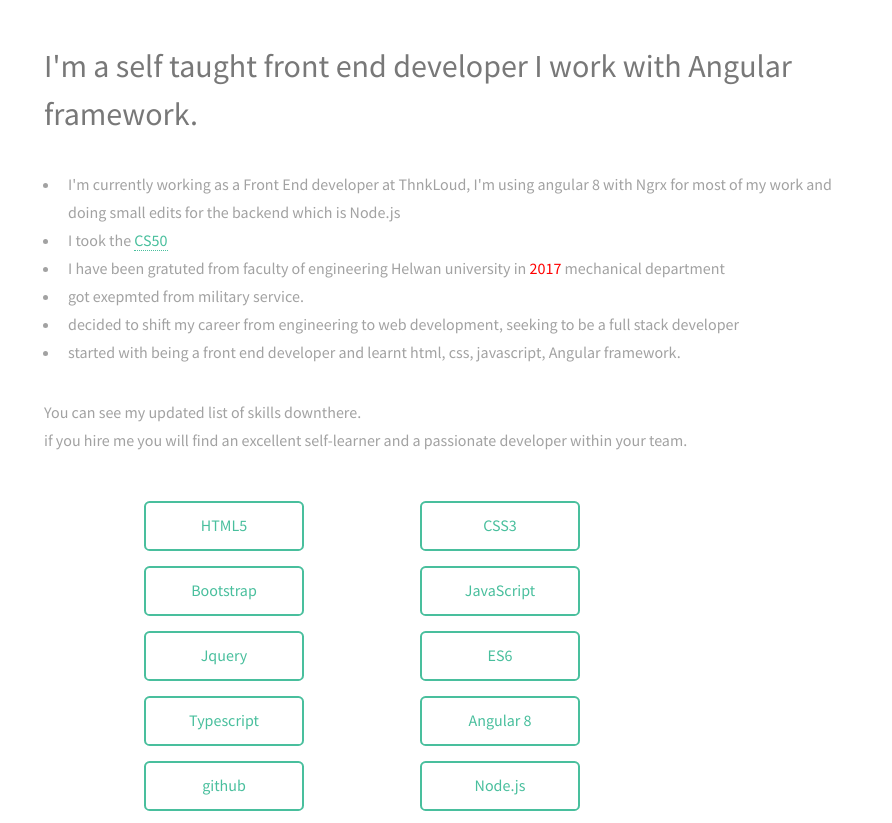
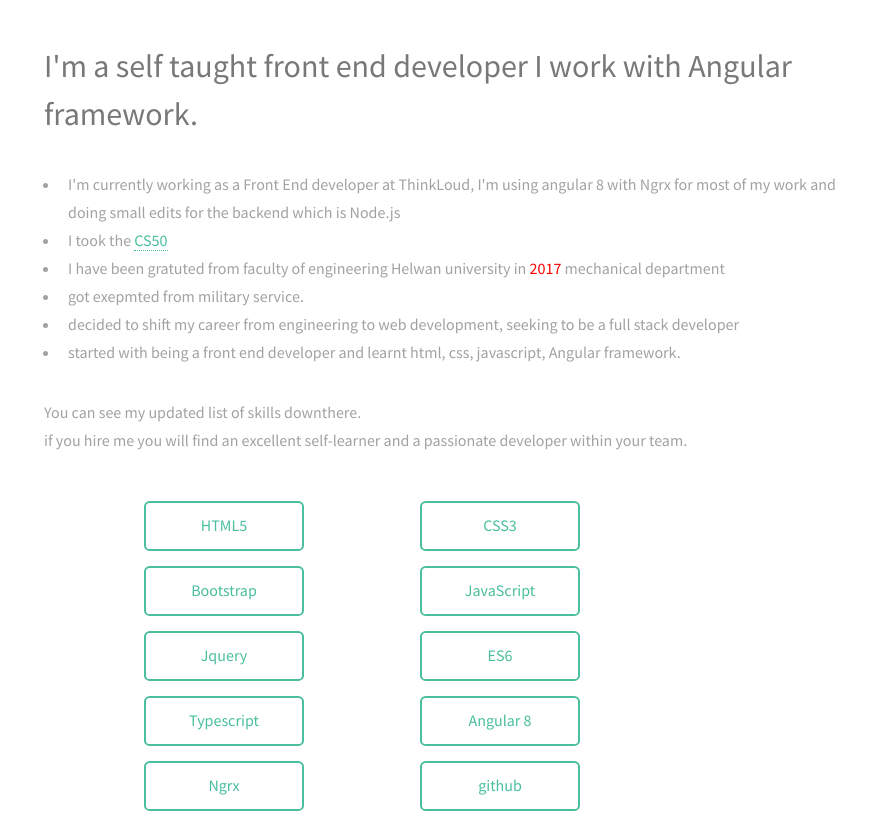
Before and after one commit to a7med206/Ahmed-Mostafa, a plain HTML site: page index.html in a window 1280 px wide. Shown: the part 54-877 px from the top of the page, 388-1280 px from the left. Drawn offline with Linux system fonts and the light colour scheme.

Commit message:
spelling correction and adding ngrx to the skills

```diff
--- a/index.html
+++ b/index.html
@@ -27,7 +27,7 @@
 
                        <ul style="list-style: initial">
 			   <li>
-			    I'm currently working as a Front End developer at ThnkLoud, I'm using angular 8 with Ngrx for most of my work and doing small edits for the backend which is Node.js
+			    I'm currently working as a Front End developer at ThinkLoud, I'm using angular 8 with Ngrx for most of my work and doing small edits for the backend which is Node.js
 			    </li>
 			    <li>
 			     I took the <a href="https://online-learning.harvard.edu/course/cs50-introduction-computer-science">CS50</a>
@@ -56,6 +56,7 @@
 							<li><a style="cursor: pointer;" class="button">ES6</a></li>
 							<li><a style="cursor: pointer;" class="button">Typescript</a></li>
 							<li><a style="cursor: pointer;" class="button">Angular 8</a></li>
+							<li><a style="cursor: pointer;" class="button">Ngrx</a></li>
 							<li><a style="cursor: pointer;" class="button">github</a></li>
 							<li><a style="cursor: pointer;" class="button">Node.js</a></li>
 						</ul>
```
